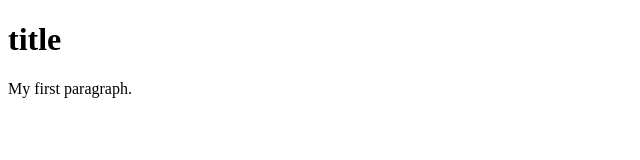
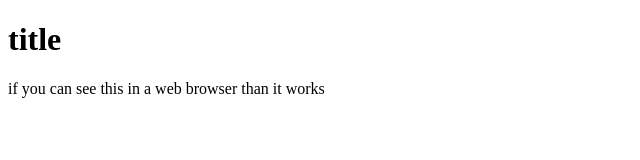
Before and after one commit to pastapentagon/website, a plain HTML site: page main.html in a window 1280 px wide. Shown: the whole page, without its empty margins (0-640 px from the left). Drawn offline with Linux system fonts and the light colour scheme.

Commit message:
Update main.html

```diff
--- a/main.html
+++ b/main.html
@@ -7,7 +7,7 @@
 
 
 <h1>title</h1>
-<p>My first paragraph.</p>
+<p>if you can see this in a web browser than it works</p>
 
 
 </body>
```
